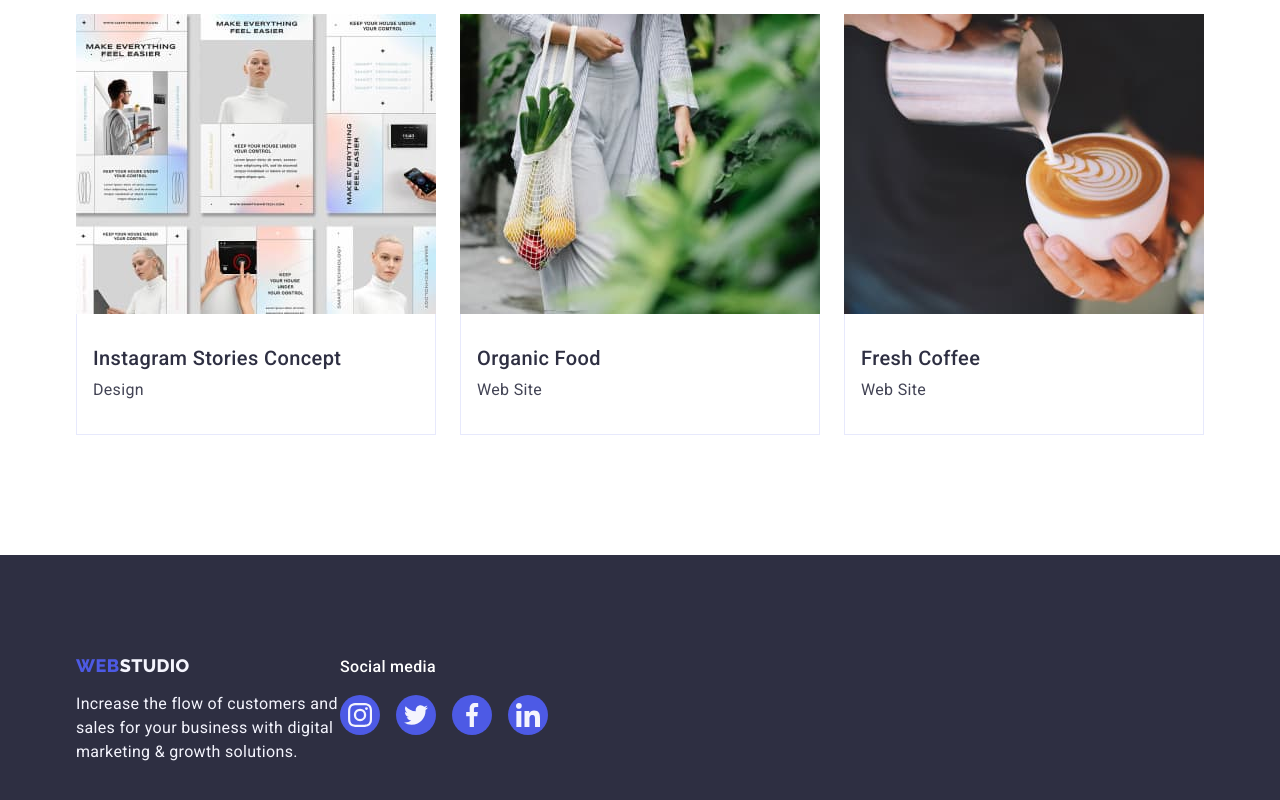
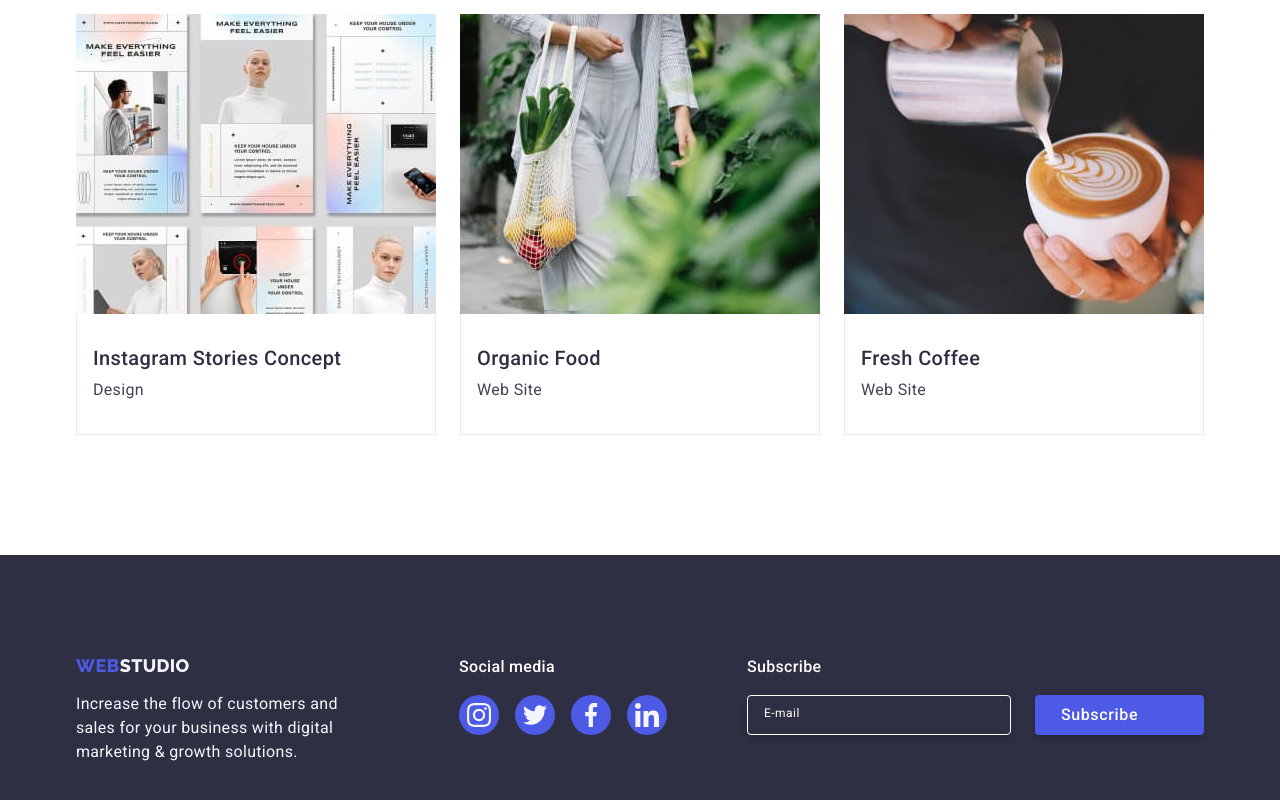
Before and after one commit to anna-makarchuk/goit-markup-hw-06, a plain HTML site: page portfolio.html in a window 1280 px wide. Shown: the part 1215-2015 px from the top of the page. Drawn offline with nearby package versions, Linux system fonts and the light colour scheme.

Commit message:
footer portfolio

```diff
--- a/portfolio.html
+++ b/portfolio.html
@@ -304,7 +304,7 @@
     <!-- footer section -->
     <footer class="footer">
       <div class="footer-container container">
-        <div>
+        <div class="footer-container-logo">
           <a class="main-logo last-logo link" href="./index.html">
             Web<span class="footer-logo">Studio</span></a
           >
@@ -313,10 +313,10 @@
             digital marketing & growth solutions.
           </p>
         </div>
-        <section class="social-media">
-          <h2 class="social-media-title">Social media</h2>
-          <ul class="socials-footer">
-            <li class="socials-item list">
+        <div class="social-media">
+          <p class="social-media-title">Social media</p>
+          <ul class="socials-footer list">
+            <li class="socials-item">
               <a
                 class="socials-link footer-link link"
                 href="https://instagram.com"
@@ -329,7 +329,7 @@
                 </svg>
               </a>
             </li>
-            <li class="socials-item list">
+            <li class="socials-item">
               <a
                 class="socials-link footer-link link"
                 href=" https://twitter.com"
@@ -342,7 +342,7 @@
                 </svg>
               </a>
             </li>
-            <li class="socials-item list">
+            <li class="socials-item">
               <a
                 class="socials-link footer-link link"
                 href=" https://facebook.com"
@@ -355,7 +355,7 @@
                 </svg>
               </a>
             </li>
-            <li class="socials-item list">
+            <li class="socials-item">
               <a
                 class="socials-link footer-link link"
                 href=" https://linkedin.com"
@@ -369,7 +369,30 @@
               </a>
             </li>
           </ul>
-        </section>
+        </div>
+        <!-- Footer form -->
+        <form class="footer-subscribe" name="footer-form">
+          <p class="footer-subscribe-text">Subscribe</p>
+          <div class="footer-form">
+            <input
+              class="footer-subscribe-input"
+              type="text"
+              name="user_e-mail"
+              id="user_e-mail"
+              placeholder=" "
+            />
+            <label class="footer-subscribe-label" for="user_e-mail">
+              E-mail</label
+            >
+
+            <button class="footer-subscribe-btn btn" type="submit">
+              Subscribe
+              <svg class="footer-subscribe-icon" width="24 " height="24">
+                <use href="./images/icons.svg#icon-subscribe"></use>
+              </svg>
+            </button>
+          </div>
+        </form>
       </div>
     </footer>
   </body>
```
